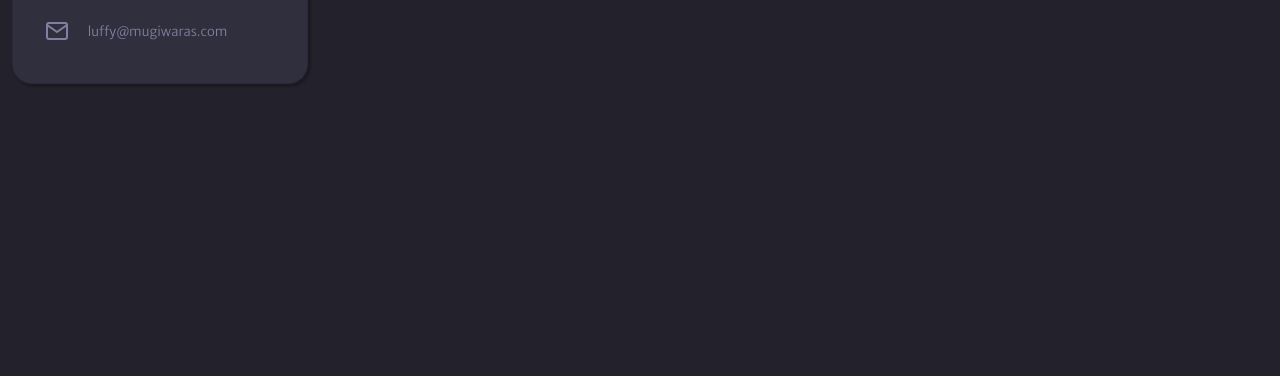
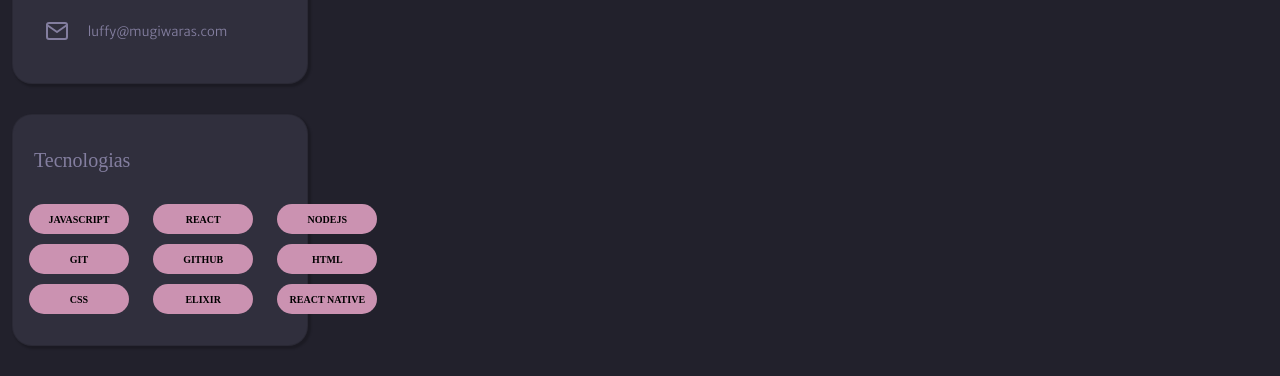
Before and after one commit to alvesnelio/desafio-rocket-seat-portifolio-bootstrap, a plain HTML site: page index.html in a window 1280 px wide. Shown: the part 629-1005 px from the top of the page. Before the commit the page ends 800 px from the top, so only its background shows below. Drawn offline with Linux system fonts and the light colour scheme; a web font is replaced by a local one.

Commit message:
feat(Desafio RocketSeat): :sparkles: Bloco de tecnologias
Desenvolvimento de front-end do bloco de tecnologias.

#7

```diff
--- a/css/index.css
+++ b/css/index.css
@@ -51,20 +51,25 @@ main{
 	box-shadow: 2px 2px 2px 1px rgba(0, 0, 0, 0.2);
 }
 
+.card .card-header{
+	border-bottom: none;
+	background-color: var(--bg-cards);
+}
+
 .img-thumbnail{
 	background-color: #00FF00;
 	border: none;
 }
 
 /* ############################## Desenvolvimento ############################## */
+.vinheta-text{
+	font-size: 20px;
+	font-family: var(--font-bold);
+	padding-top: 10px;
+	padding-left: 5px;
+}
 
 /* ############### Perfil ############### */
-.col-perfil .card-header{
-	border-bottom: none;
-	background-color: var(--bg-cards);
-}
-
-
 .col-perfil h3{
 	font-family: var(--font-bold);
 	font-size: 23px;
@@ -76,7 +81,6 @@ main{
 }
 
 /* ############### Links ############### */
-
 .col-links .list-group{
 	background-color: transparent;
 }
@@ -100,3 +104,33 @@ main{
 	color: var(--text-color);
 	fill: var(--text-color);
 }
+
+/* ############### Tecnologias ############### */
+.col-tecnologias .col-badges{
+	width: 380px;
+    margin: auto;
+}
+.col-tecnologias .col-badge{
+	width: 100px;
+    height: 30px;
+    color: black;
+    border-radius: 50px;
+    font-size: 10px;
+    line-height: initial;
+    text-decoration: none;
+    padding: 0px;
+    font-family: var(--font-bold);
+    background-color: var(--bg-techs);
+    display: inline-flex;
+    align-items: center;
+    justify-content: center;
+}
+
+.col-tecnologias .col-badge:nth-child(+3n-1){
+	margin-left: 20px;
+	margin-right: 20px;
+}
+
+.col-tecnologias .col-badge:nth-child(-n+6){
+	margin-bottom: 10px;
+}
--- a/index.html
+++ b/index.html
@@ -100,6 +100,46 @@
                 </ul>
               </div>
             </div>
+
+            <!-- Tecnologias -->
+            <div class="card col-tecnologias">
+              <div class="card-header">
+                <h4 class="vinheta-text">
+                  Tecnologias
+                </h4>
+              </div>
+              <div class="card-body">
+                <div class="col-badges">
+                  <a href="javascript:void(0)" class="badge col-badge">
+                    JAVASCRIPT
+                  </a>
+                  <a href="javascript:void(0)" class="badge col-badge">
+                    REACT
+                  </a>
+                  <a href="javascript:void(0)" class="badge col-badge">
+                    NODEJS
+                  </a>
+                  <a href="javascript:void(0)" class="badge col-badge">
+                    GIT
+                  </a>
+                  <a href="javascript:void(0)" class="badge col-badge">
+                    GITHUB
+                  </a>
+                  <a href="javascript:void(0)" class="badge col-badge">
+                    HTML
+                  </a>
+                  <a href="javascript:void(0)" class="badge col-badge">
+                    CSS
+                  </a>
+                  <a href="javascript:void(0)" class="badge col-badge">
+                    ELIXIR
+                  </a>
+                  <a href="javascript:void(0)" class="badge col-badge">
+                    REACT NATIVE
+                  </a>
+                </div>
+              </div>
+            </div>
           </div>
 
           <!-- Conteudo da pagina -->
```
